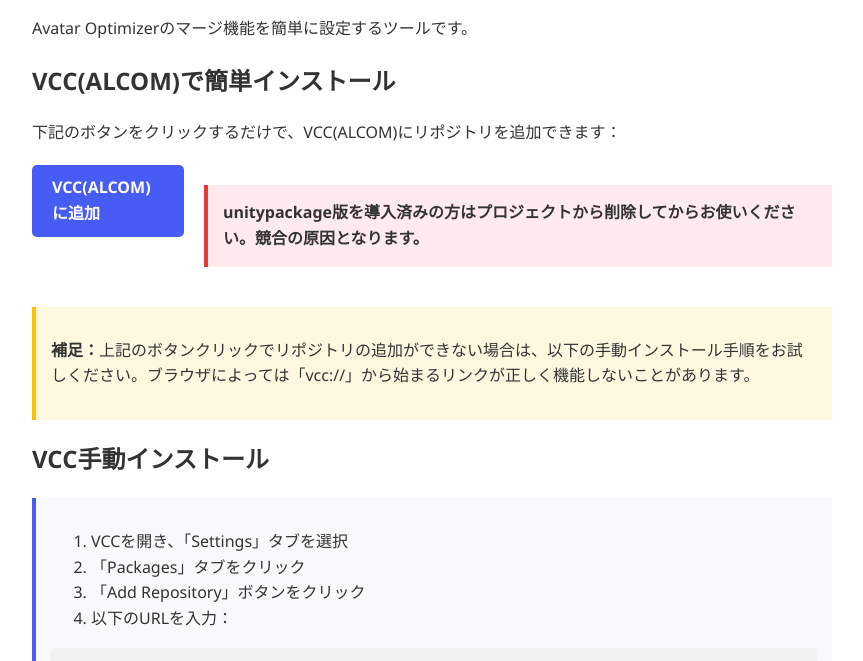
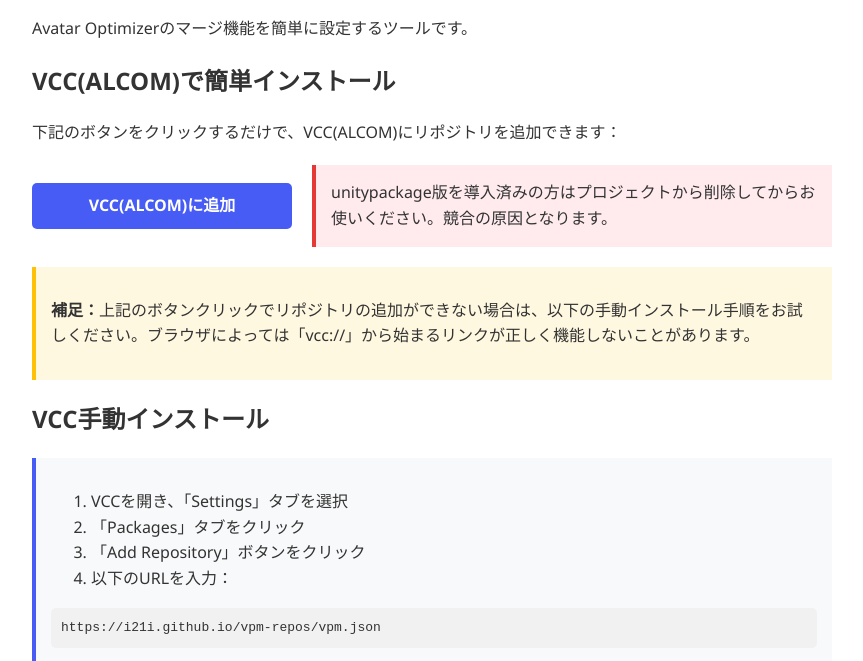
Before and after one commit to I21I/AAOMergeHelper, a website: page index.html in a window 1280 px wide. Shown: the part 110-771 px from the top of the page, without its empty margins (208-1071 px from the left). Drawn offline with Linux system fonts and the light colour scheme.

Commit message:
Update index.html

```diff
--- a/index.html
+++ b/index.html
@@ -23,11 +23,13 @@
             display: inline-block;
             background-color: #475bf5;
             color: white;
-            padding: 10px 20px;
+            padding: 10px 30px;
             text-decoration: none;
             border-radius: 5px;
             font-weight: bold;
-            margin: 20px 0;
+            white-space: nowrap;
+            text-align: center;
+            min-width: 200px;
         }
         .button:hover {
             background-color: #3649ca;
@@ -54,17 +56,15 @@
             background-color: #ffebee;
             border-left: 4px solid #e53935;
             padding: 15px;
-            margin: 20px 0;
-            font-weight: bold;
+            margin-left: 20px;
+            flex: 1;
+            display: flex;
+            align-items: center;
         }
         .flex-container {
             display: flex;
-            align-items: flex-start;
-            gap: 20px;
+            align-items: center;
             margin: 20px 0;
-        }
-        .flex-container .button {
-            margin: 0;
         }
     </style>
 </head>
@@ -101,7 +101,6 @@
             <li>「Projects」タブを開き、「Manage Project」から「AAO Merge Helper」をインストール</li>
         </ol>
     </div>
-
     <h2>ALCOM手動インストール</h2>
     <div class="install-steps">
         <ol>
```
